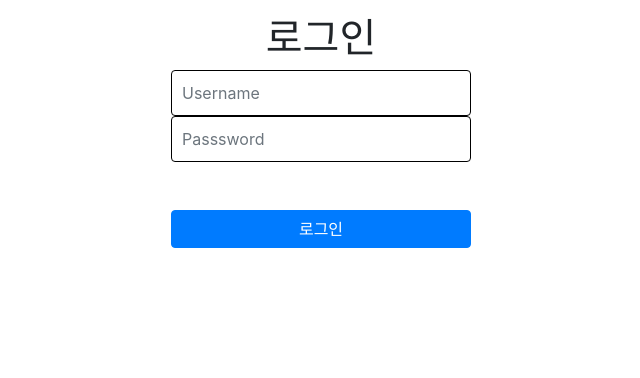
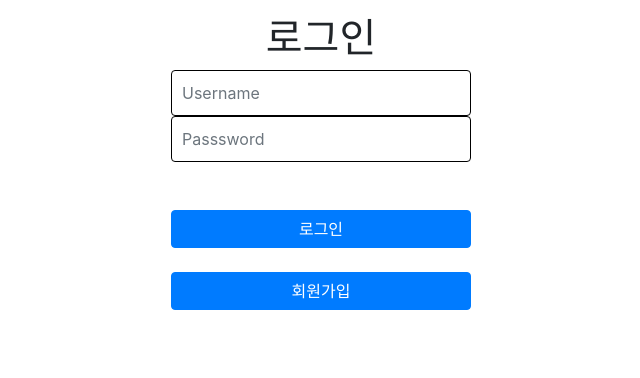
Before and after one commit to jaebee94/JoJoMovie, a Django app: page /accounts/login/ in a window 1280 px wide. Shown: the part 97-475 px from the top of the page, without its empty margins (319-959 px from the left). Run offline with Django 3.2, Linux system fonts and the light colour scheme; some libraries are stand-ins or nearby versions.

Commit message:
로그인에 회원가입 버튼 추가

```diff
--- a/accounts/templates/accounts/login.html
+++ b/accounts/templates/accounts/login.html
@@ -9,6 +9,8 @@
             <div class="marginbox">
             </div>
             <button class="btn btn-primary btn-block" type="submit">로그인</button>
+            <br>
+            <a href="{% url 'accounts:signup' %}"><input type="btn" class="btn btn-primary btn-block" value="회원가입"></input></a>
         </form>
     </div>
 <style>
```
